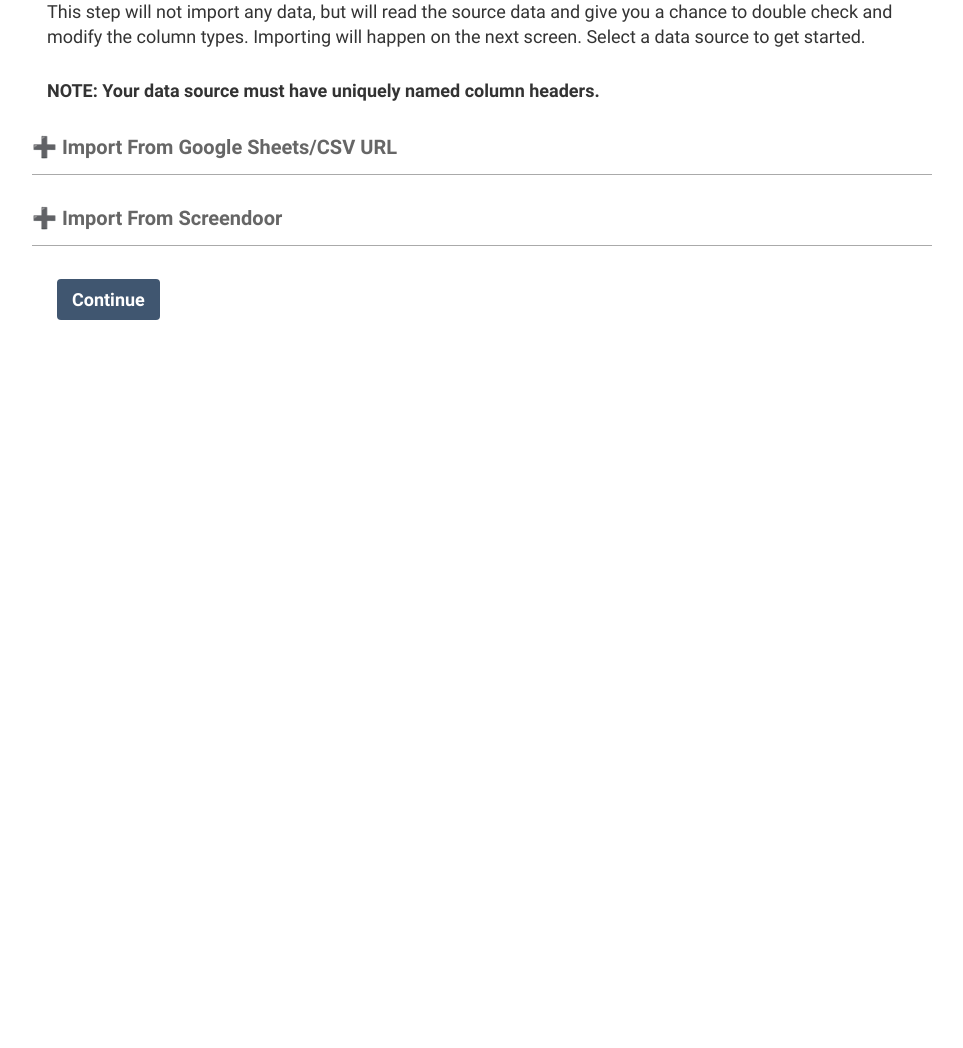
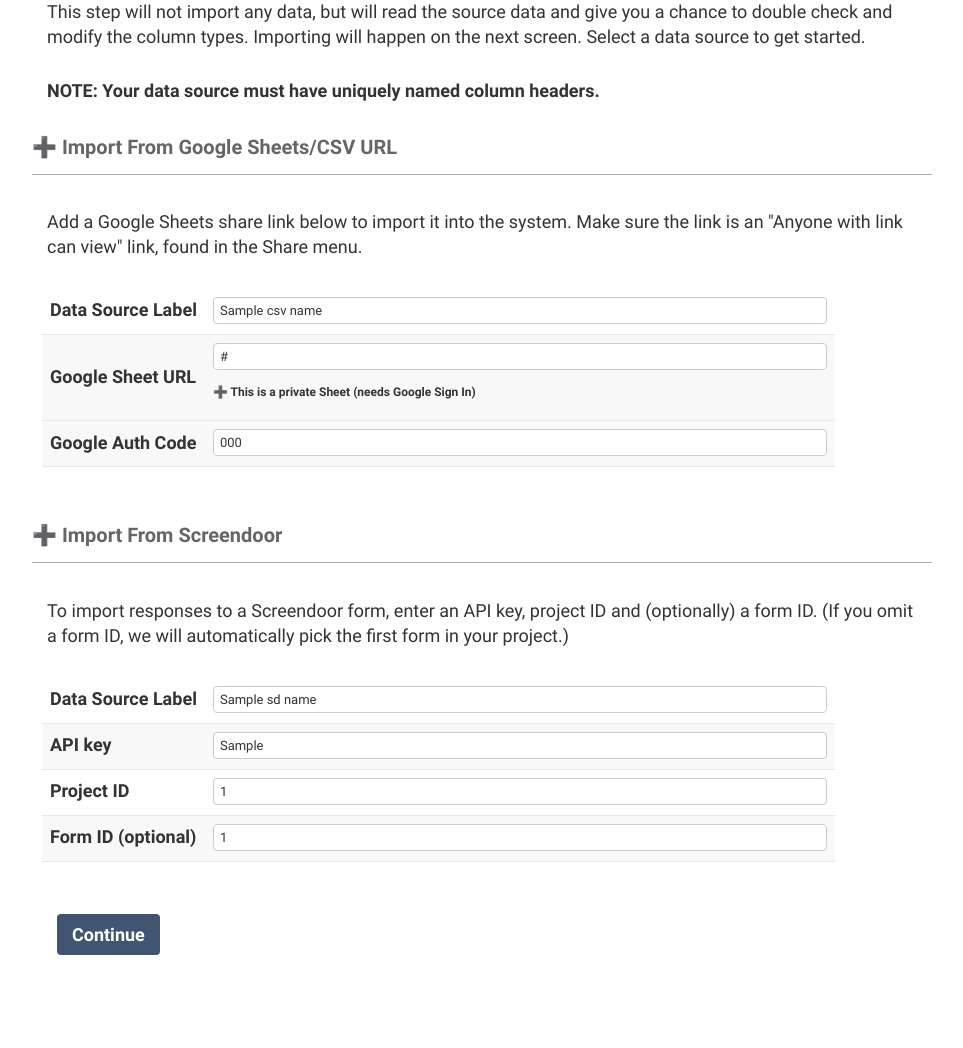
Before and after one commit to propublica/django-collaborative, a Django app: template django_models_from_csv/templates/begin.html in a window 1280 px wide. Shown: the part 227-1275 px from the top of the page, without its empty margins (158-1121 px from the left). Before the commit the page ends 547 px from the top, so only its background shows below. Run offline with Django 3.2, Linux system fonts and the light colour scheme; the template is opened without the code that fills it: most values are stand-ins (such as "Sample title", 1, 10 or a date in 2020).

Commit message:
Restore values on csv model begin error

```diff
--- a/django_models_from_csv/templates/begin.html
+++ b/django_models_from_csv/templates/begin.html
@@ -42,7 +42,15 @@ function showHide(cls) {
  */
 function init() {
   document.querySelectorAll(".show-hide").forEach((d) => {
-      d.setAttribute("style", "display: none;");
+      let found = false;
+      d.querySelectorAll("input").forEach((i) => {
+          if (i.value) {
+              found = true;
+          }
+      });
+      if (!found) {
+        d.setAttribute("style", "display: none;");
+      }
   });
 }
 // No IE8
@@ -88,6 +96,7 @@ document.addEventListener("DOMContentLoaded", function(event) {
                       <input style="min-width:600px;"
                              name="csv_name"
                              type="text"
+                             value="{{ csv_name }}"
                              placeholder="Enter name, e.g., QuestionnaireResponse" />
                   </td>
               </tr>
@@ -100,6 +109,7 @@ document.addEventListener("DOMContentLoaded", function(event) {
                       <input style="min-width:600px;"
                              name="csv_url"
                              type="text"
+                             value="{{ csv_url }}"
                              placeholder="e.g., https://docs.google.com/spreadsheets/d/1SiI_sOj_LcW1qXzDSoBaOgZ_SR8SioKZ05auN1o90hc/edit?usp=sharing" />
                       <br/>
                       <h4 class="needs-auth" onclick="showHide('.needs-auth')">
@@ -133,6 +143,7 @@ document.addEventListener("DOMContentLoaded", function(event) {
                       <input style="min-width:600px;"
                              name="csv_google_sheets_auth_code"
                              type="text"
+                             value="{{ csv_google_sheets_auth_code }}"
                              placeholder="{% trans 'Paste Google code here' %}" />
                   </td>
               </tr>
@@ -156,6 +167,7 @@ document.addEventListener("DOMContentLoaded", function(event) {
                       <input style="min-width:600px;"
                              name="sd_name"
                              type="text"
+                             value="{{ sd_name }}"
                              placeholder="Enter name, e.g., ScreendoorResponse" />
                   </td>
               </tr>
@@ -167,6 +179,7 @@ document.addEventListener("DOMContentLoaded", function(event) {
                       <input style="min-width:600px;"
                              name="sd_api_key"
                              type="text"
+                             value="{{ sd_api_key }}"
                              placeholder="e.g., sOj_LcW1qXzDSoBaOgZ_SR8Sio" />
                   </td>
               </tr>
@@ -178,6 +191,7 @@ document.addEventListener("DOMContentLoaded", function(event) {
                       <input style="min-width:600px;"
                              name="sd_project_id"
                              type="text"
+                             value="{{ sd_project_id }}"
                              placeholder="e.g., 2661" />
                   </td>
               </tr>
@@ -189,6 +203,7 @@ document.addEventListener("DOMContentLoaded", function(event) {
                       <input style="min-width:600px;"
                              name="sd_form_id"
                              type="text"
+                             value="{{ sd_form_id }}"
                              placeholder="e.g., 726" />
                   </td>
               </tr>
```
Also changed, not shown: django_models_from_csv/views/configuration.py (+9 -1 lines).
